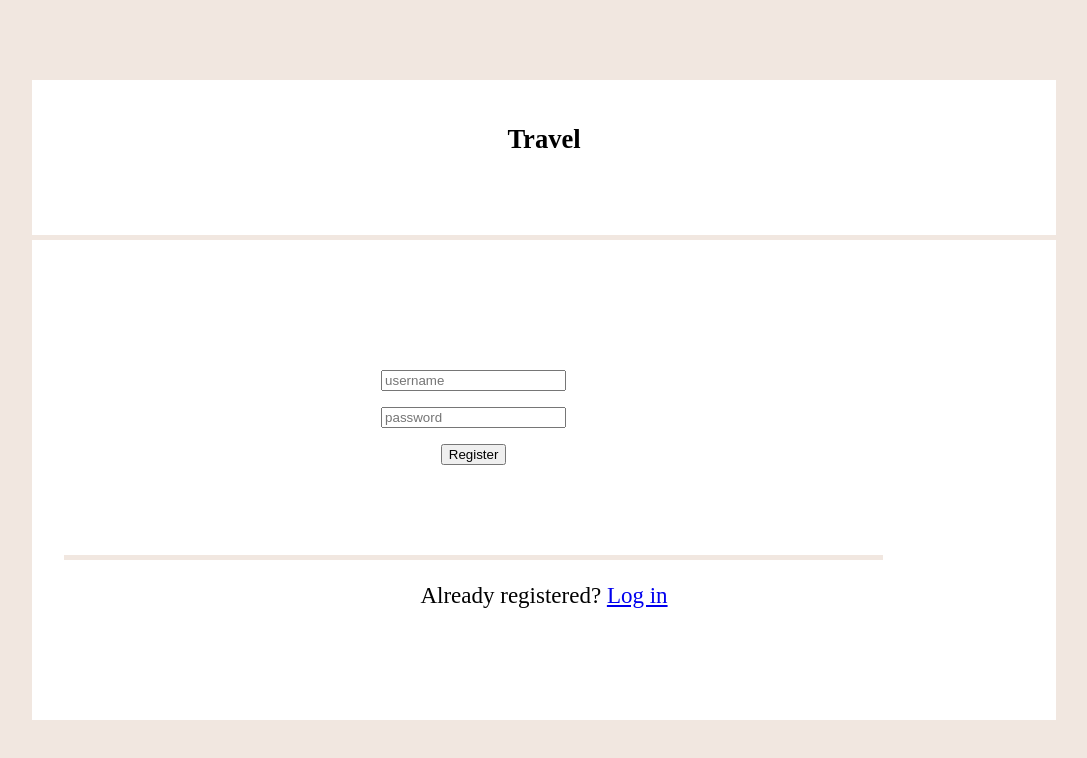
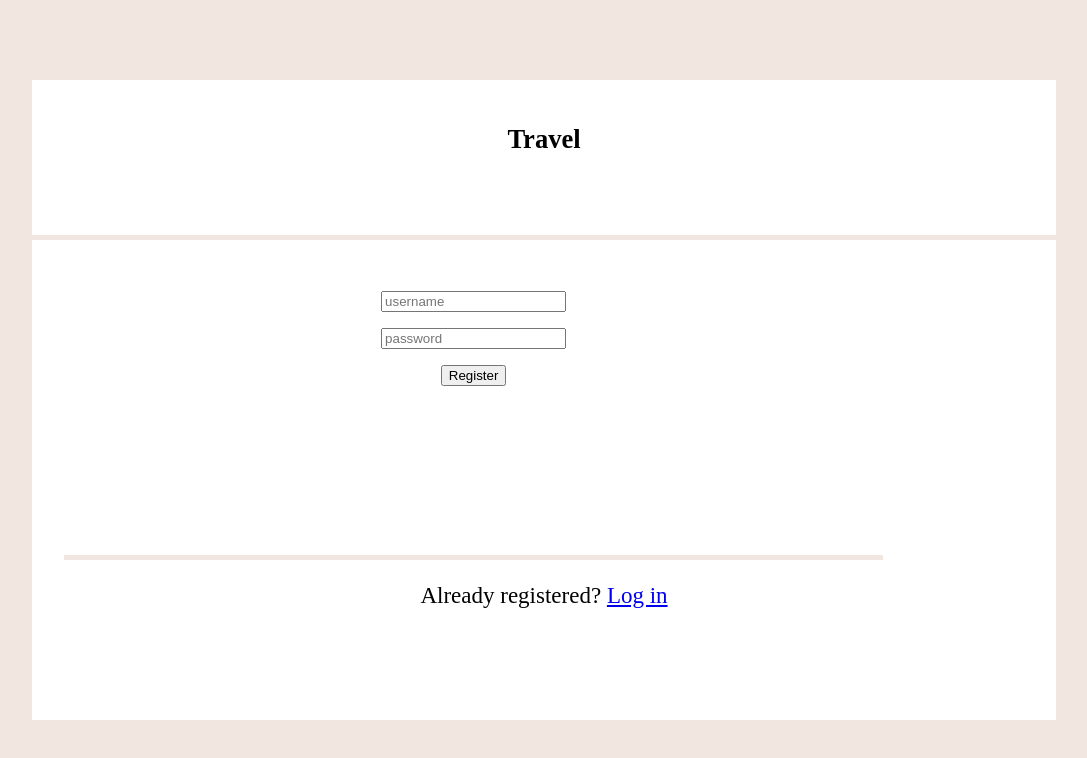
Before and after one commit to DeniiseB/travel-forum, a React (Create React App) app in the folder frontend/: page /register in a window 1280 px wide. Shown: the top 758 px of the page, without its empty margins (96-1183 px from the left). Built offline with nearby package versions, Linux system fonts and the light colour scheme.

Commit message:
Added some css

```diff
--- a/frontend/src/contexts/UserContext.jsx
+++ b/frontend/src/contexts/UserContext.jsx
@@ -14,7 +14,16 @@ const UserContextProvider = (props) => {
      body: JSON.stringify(user),
    });
    return res;
- };
+  };
+
+  const login = async (credentials) => {
+     let res = await fetch("/rest/login", {
+       method: "POST",
+       headers: { "content-type": "application/json" },
+       body: JSON.stringify(credentials),
+     });
+     return res;
+  }
 
 
 
--- a/frontend/src/pages/register.jsx
+++ b/frontend/src/pages/register.jsx
@@ -5,6 +5,8 @@ import { UserContext } from "../contexts/UserContext";
 export default function Register() {
   const [username, setUsername] = useState("");
   const [password, setPassword] = useState("");
+  const [usernameExists, setUsernameExists] = useState(false)
+   const [registeredUser, setRegisteredUser] = useState(false);
  const {register} = useContext(UserContext);
 
   async function registerNewUser() {
@@ -14,7 +16,22 @@ export default function Register() {
       password: password
     }
     console.log(user)
-    await register(user)
+    let res = await register(user)
+   if(res.status === 400){
+     console.log("This username is already in use, choose another one")
+     setUsernameExists(true)
+     setTimeout(function () {
+       setUsernameExists(false);
+     }, 2000);
+    }
+   else {
+     setUsername("")
+     setPassword("")
+     setRegisteredUser(true)
+       setTimeout(function () {
+         setRegisteredUser(false);
+       }, 2000);
+    }
   }
 
   return (
@@ -38,8 +55,20 @@ export default function Register() {
             onChange={(e) => setPassword(e.target.value)}
           />
 
+          <button onClick={registerNewUser}>Register</button>
 
-          <button onClick={registerNewUser}>Register</button>
+          <p
+            className="warning"
+            style={usernameExists ? styles.warning : styles.hide}
+          >
+            This username already exists
+          </p>
+          <p
+            className="success"
+            style={registeredUser ? styles.success : styles.hide}
+          >
+            User had been successfully registered
+          </p>
         </div>
         <div className="login" style={styles.login}>
           <p>
@@ -88,4 +117,18 @@ const styles = {
   login: {
     fontSize: "23px",
   },
+  warning: {
+    fontSize: "20px",
+    color: "red",
+    display: "block",
+  },
+  hide: {
+    color: "white",
+    fontSize: "20px",
+  },
+  success: {
+    fontSize: "20px",
+    color: "green",
+    display: "block",
+  },
 };
```
Also changed, not shown: 1 other file (tests, documents, lock files or other folders).
